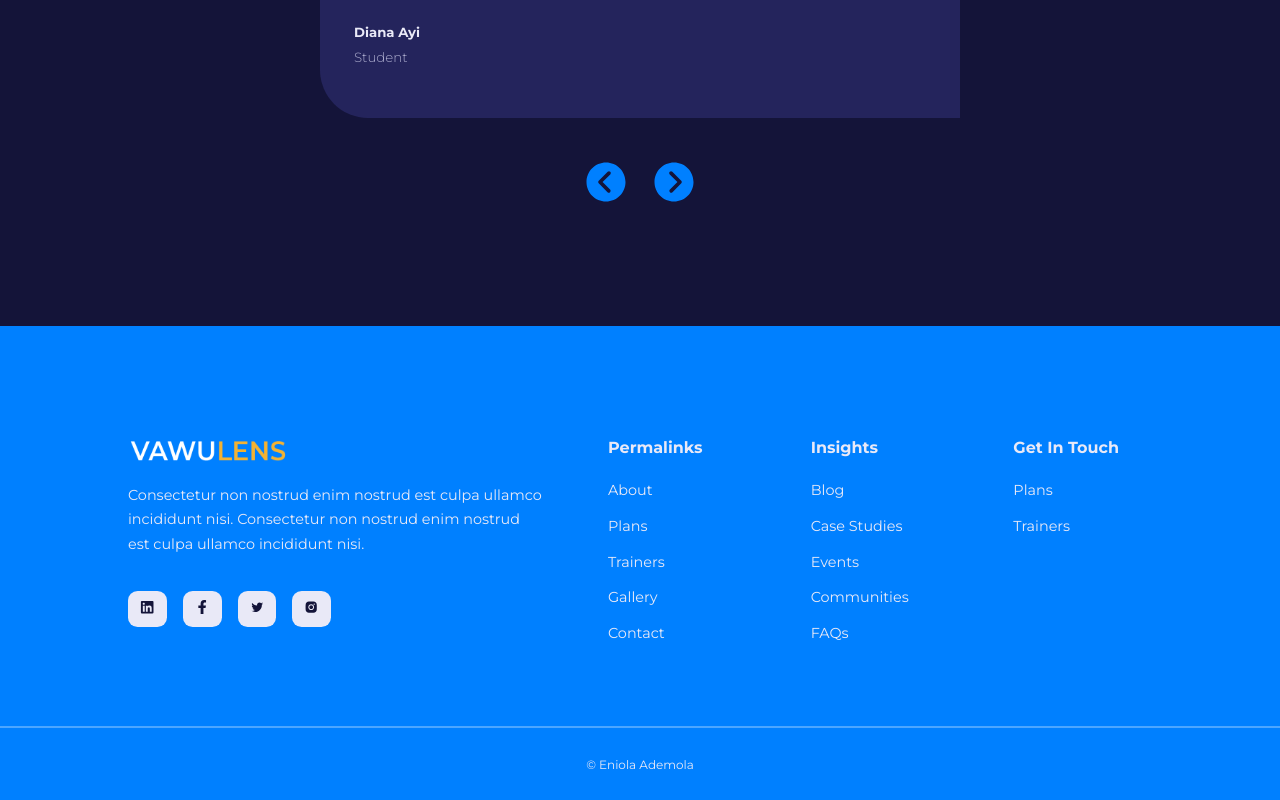
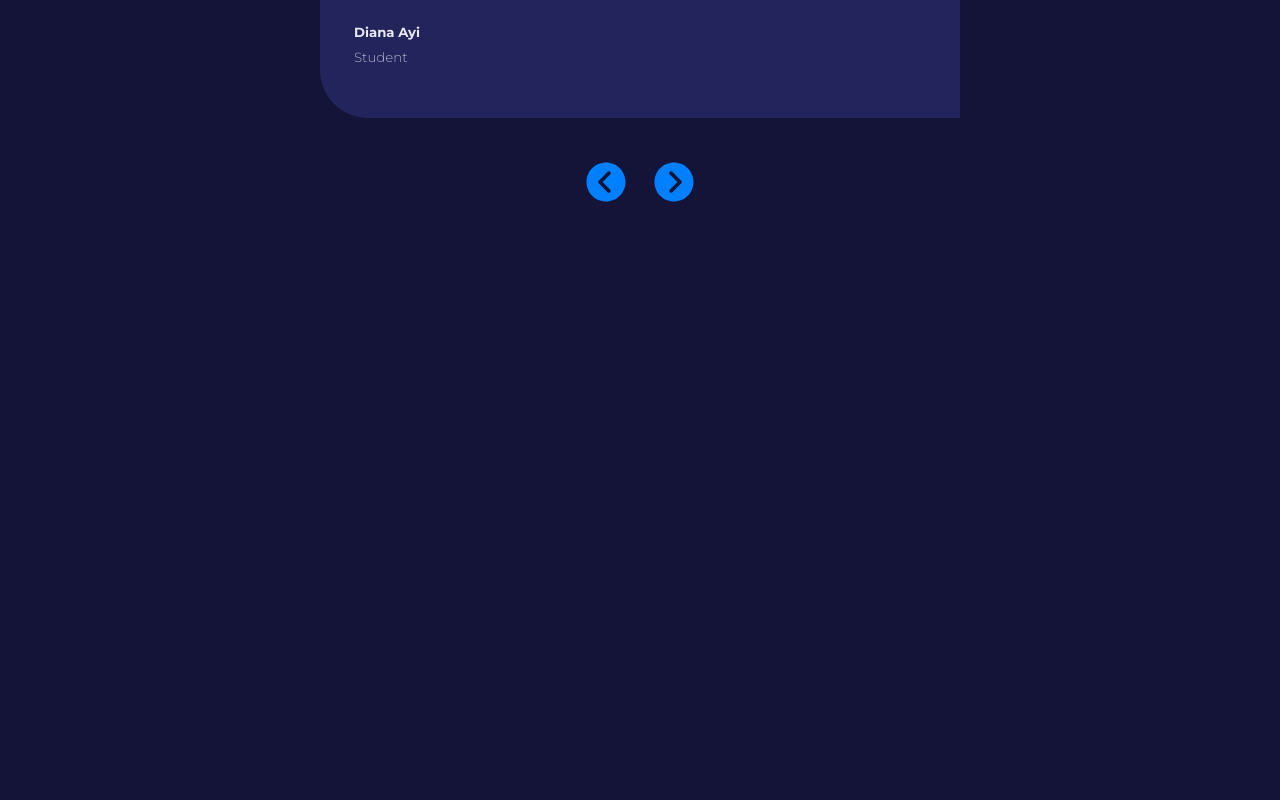
Before and after one commit to szakeerfu/gymwebsiteweb, a React (Create React App) app: page / in a window 1280 px wide. Shown: the part 3226-4026 px from the top of the page. After the commit the page ends 3440 px from the top, so only its background shows below. Built offline with nearby package versions, Linux system fonts and the light colour scheme.

Commit message:
edit footer component

```diff
--- a/src/pages/home/Home.jsx
+++ b/src/pages/home/Home.jsx
@@ -5,7 +5,7 @@ import Program from "../../components/Program";
 import Values from "../../components/Values";
 import FAQs from "../../components/FAQs";
 import Testimonial from "../../components/Testimonial";
-import Footer from "../../components/Footer";
+// import Footer from "../../components/Footer";
 
 const Home = () => {
 	return (
@@ -15,7 +15,7 @@ const Home = () => {
 			<Values />
 			<FAQs />
 			<Testimonial />
-			<Footer />
+			{/* <Footer /> comment this out so footer wount be double */}
 		</>
 	);
 };
```
